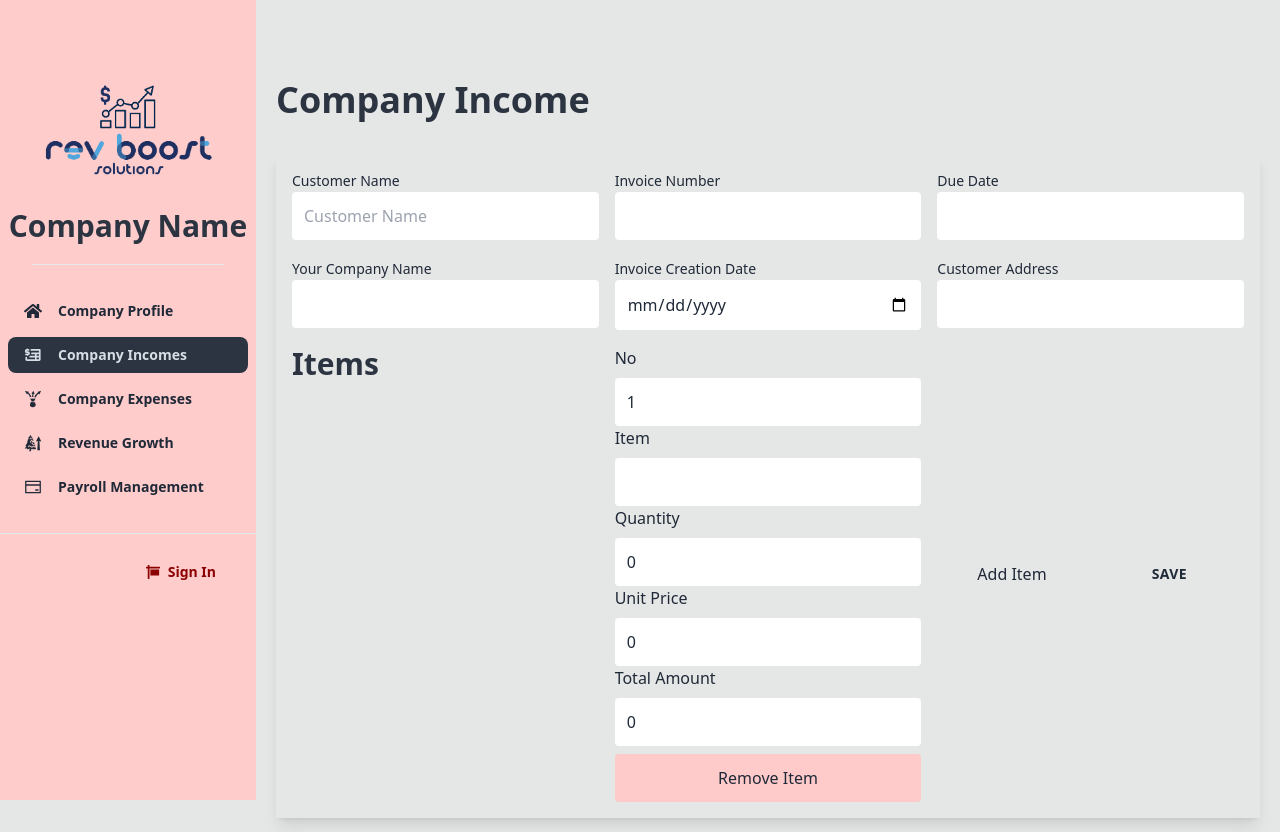
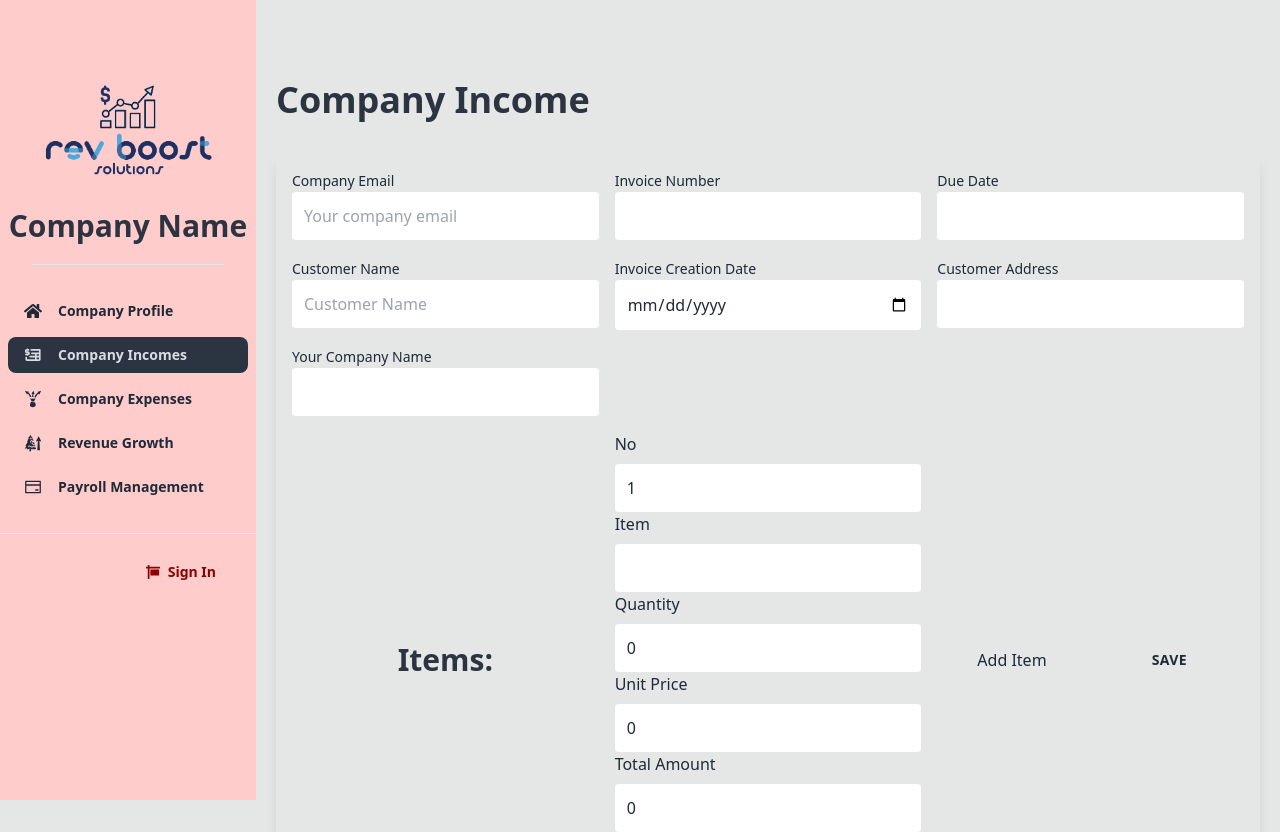
Before and after one commit to maasajal/revboost-solutions, a React (Vite) app: page /dashboard/company-incomes in a window 1280 px wide. Shown: the top 832 px of the page. Built offline with nearby package versions, Linux system fonts and the light colour scheme.

Commit message:
Update: Input for Company Email in the field

```diff
--- a/src/dashboard/CompanyIncomes/InvoiceAndBilling/Invoice.tsx
+++ b/src/dashboard/CompanyIncomes/InvoiceAndBilling/Invoice.tsx
@@ -2,6 +2,7 @@ import { Controller, useFieldArray, useForm } from "react-hook-form";
 import Billing from "./Billing";
 // import axios from "axios";
 type InvoiceData = {
+  companyEmail: string;
   customerName: string;
   companyName: string;
   invoiceNumber: string;
@@ -18,8 +19,9 @@ type InvoiceData = {
 };
 
 const Invoice = () => {
-  const { control, handleSubmit, register, reset } = useForm<InvoiceData>({
+  const { control, handleSubmit, register } = useForm<InvoiceData>({
     defaultValues: {
+      companyEmail: "",
       customerName: "",
       companyName: "",
       invoiceNumber: "",
@@ -36,6 +38,7 @@ const Invoice = () => {
     //   .post("https://revboost-solutions.vercel.app/api/v1/invoices/create", data)
     //   .then((response) => {
     //     console.log("Invoice saved successfully:", response.data);
+
     //   })
     //   .catch((error) => console.error("Error saving invoice:", error));
   });
@@ -53,6 +56,15 @@ const Invoice = () => {
           <form onSubmit={onSubmit} className="space-y-4 shadow-lg p-4">
             <div className="grid lg:grid-cols-3 sm:grid-cols-2 grid-cols-1 gap-4">
               <div className="space-y-4">
+                <div>
+                  <label className="text-sm">Company Email</label>
+                  <input
+                    {...register("companyEmail", { required: true })}
+                    id="companyEmail"
+                    placeholder="Your company email"
+                    className="w-full p-3 rounded dark:bg-gray-100 focus:border-red-400 focus:ring-red-300 focus:ring-opacity-40 dark:focus:border-red-300 focus:outline-none focus:ring"
+                  />
+                </div>
                 <div>
                   <label className="text-sm">Customer Name</label>
                   <input
@@ -115,7 +127,7 @@ const Invoice = () => {
                 </div>
               </div>
               {/* testing */}
-              <h3>Items</h3>
+              <h3 className="flex text-center justify-center items-center">Items:</h3>
               {fields.map((item, index) => (
                 <div key={item.id} className="space-y-2">
                   <label>No</label>
```
